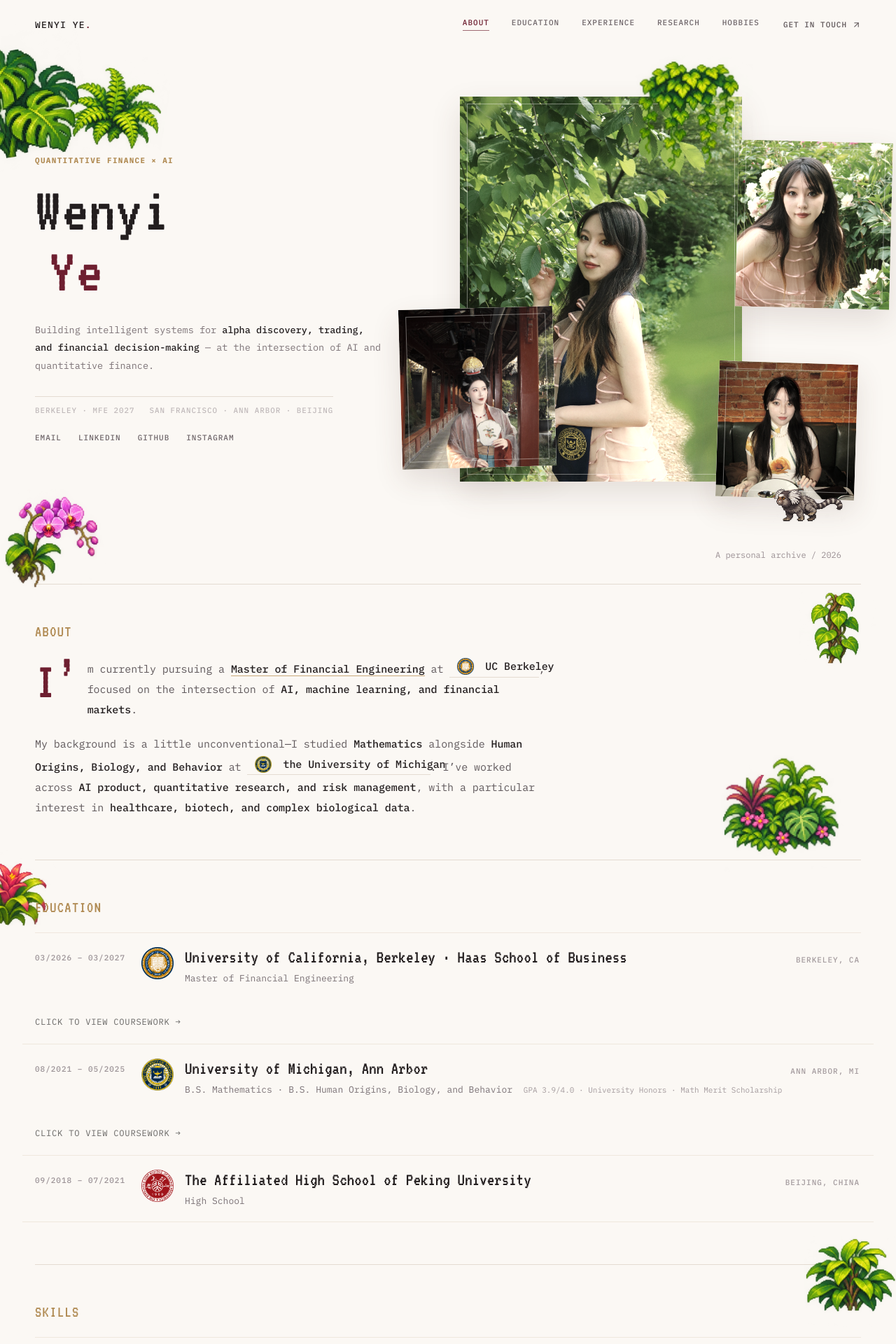
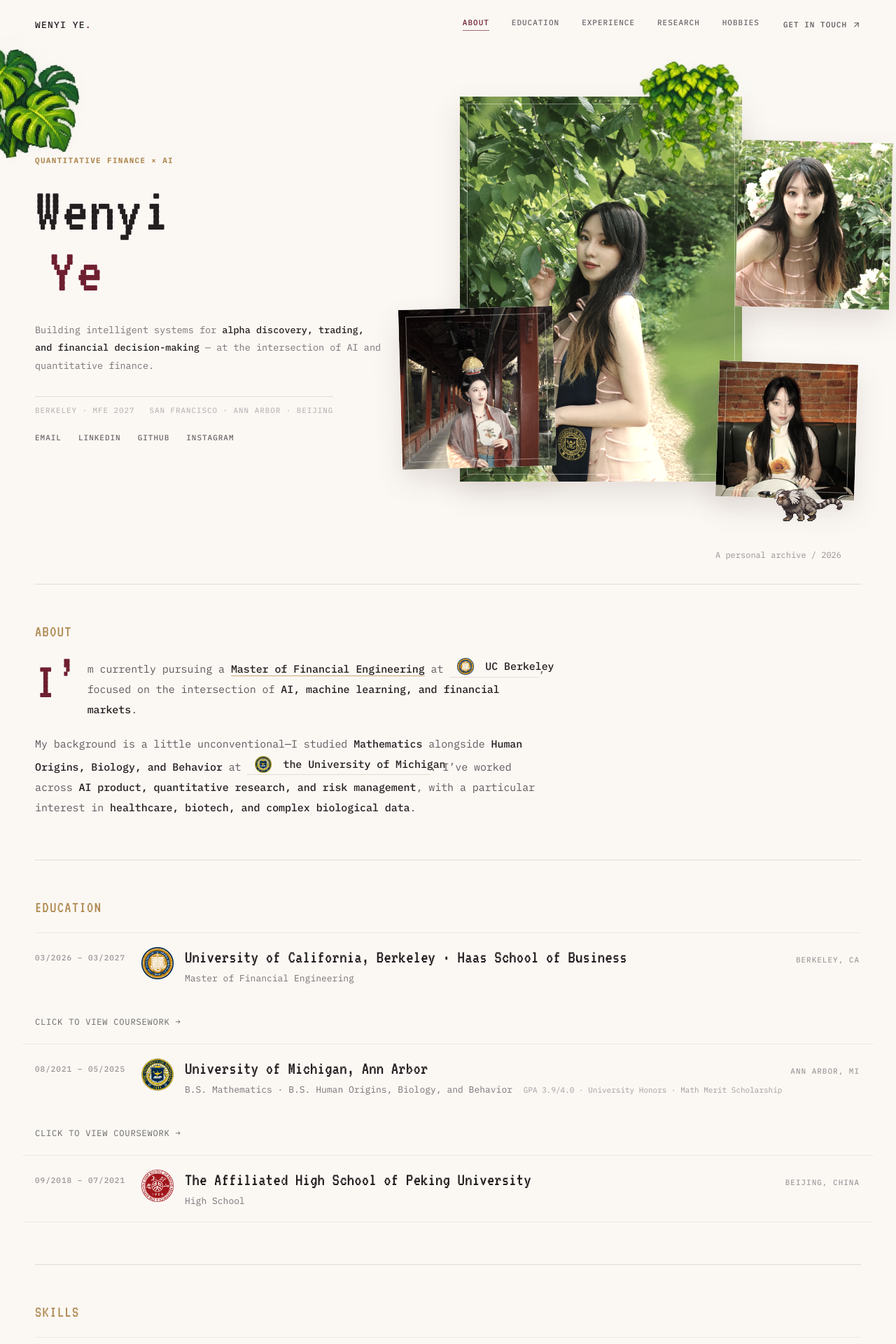
Before and after one commit to yewenyiywy/wenyi-portfolio, a Next.js app: page / in a window 1280 px wide. Shown: the top 1920 px of the page at 70% size. Built offline with nearby package versions, Linux system fonts and the light colour scheme.

Commit message:
Simplify homepage foliage and remove duplicate decorations

```diff
--- a/app/page.tsx
+++ b/app/page.tsx
@@ -226,7 +226,7 @@ export default function Home(){
     return () => { document.body.style.overflow = prev; document.removeEventListener('keydown', onKey) }
   }, [shot, close])
 
-  return <main id="top" className={rainforest.page} ref={pageRef}>
+  return <main id="top" ref={pageRef}>
   <div className="progress" ref={barRef} aria-hidden="true"></div>
 
   <nav className="nav wrap" ref={navRef}>
@@ -260,9 +260,7 @@ export default function Home(){
 
   <header className="fashion-hero wrap">
     <RainforestPlant slot="heroMonstera" />
-    <RainforestPlant slot="heroFern" />
     <RainforestPlant slot="heroVine" />
-    <RainforestPlant slot="heroOrchid" />
     <div className="hero-editorial reveal reveal-1">
       <div className="hero-kicker">Quantitative Finance × AI</div>
         <h1>Wenyi <em>Ye</em></h1>
@@ -286,19 +284,18 @@ export default function Home(){
     </div>
   </header>
 
-  <section id="about" className="section wrap"><RainforestPlant slot="aboutClimber" /><RainforestPlant slot="aboutGround" /><div className="section-label reveal">ABOUT</div><div className="about-prose reveal">
+  <section id="about" className="section wrap"><div className="section-label reveal">ABOUT</div><div className="about-prose reveal">
     <p>I’m currently pursuing a <a className="degree-link" href="https://mfe.haas.berkeley.edu/"><strong>Master of Financial Engineering</strong></a> at <InlineInstitution logo={logos.berkeley} alt="UC Berkeley" href="https://www.berkeley.edu/">UC Berkeley</InlineInstitution>, focused on the intersection of <strong>AI, machine learning, and financial markets</strong>.</p>
     <p>My background is a little unconventional—I studied <strong>Mathematics</strong> alongside <strong>Human Origins, Biology, and Behavior</strong> at <InlineInstitution logo={logos.umich} alt="University of Michigan" href="https://umich.edu/">the University of Michigan</InlineInstitution>. I’ve worked across <strong>AI product, quantitative research, and risk management</strong>, with a particular interest in <strong>healthcare, biotech, and complex biological data</strong>.</p>
   </div></section>
 
-  <section id="education" className="section wrap"><RainforestPlant slot="educationBromeliad" /><div className="section-label reveal">EDUCATION</div><div className="timeline">
+  <section id="education" className="section wrap"><div className="section-label reveal">EDUCATION</div><div className="timeline">
     <article className="timeline-entry edu"><div className="date">03/2026 – 03/2027</div><div className="entry-content"><div className="entry-top"><Brand src={logos.berkeley} alt="UC Berkeley"/><div className="entry-title"><div className="title-line"><h3>University of California, Berkeley · Haas School of Business</h3><span className="location">Berkeley, CA</span></div><div className="role">Master of Financial Engineering</div></div></div></div><div className="coursework-anchor"><CourseworkPanel school="berkeley" open={openCoursework === "berkeley"} onToggle={() => setOpenCoursework(openCoursework === "berkeley" ? null : "berkeley")} /></div></article>
     <article className="timeline-entry edu"><div className="date">08/2021 – 05/2025</div><div className="entry-content"><div className="entry-top"><Brand src={logos.umich} alt="University of Michigan"/><div className="entry-title"><div className="title-line"><h3>University of Michigan, Ann Arbor</h3><span className="location">Ann Arbor, MI</span></div><div className="role">B.S. Mathematics · B.S. Human Origins, Biology, and Behavior <span className="minor-note">GPA 3.9/4.0 · University Honors · Math Merit Scholarship</span></div></div></div></div><div className="coursework-anchor"><CourseworkPanel school="umich" open={openCoursework === "umich"} onToggle={() => setOpenCoursework(openCoursework === "umich" ? null : "umich")} /></div></article>
     <article className="timeline-entry edu"><div className="date">09/2018 – 07/2021</div><div className="entry-content"><div className="entry-top"><Brand src={logos.bdfz} alt="The Affiliated High School of Peking University"/><div className="entry-title"><div className="title-line"><h3>The Affiliated High School of Peking University</h3><span className="location">Beijing, China</span></div><div className="role">High School</div></div></div></div></article>
   </div></section>
 
   <section id="skills" className="section wrap">
-    <RainforestPlant slot="skillsShrub" />
     <div className="section-label reveal">SKILLS</div>
     <div className="focus-lines reveal">
       <div><b>Programming</b><span>Python (Pandas · NumPy · SciPy · PyTorch · scikit-learn) · C++ · SQL · R</span></div>
@@ -368,8 +365,8 @@ export default function Home(){
     )}
   </section>
 
-  <section id="experience" className="section wrap"><RainforestPlant slot="experienceHeliconia" /><div className="section-label reveal">EXPERIENCE</div><div className="timeline">{experience.map(item=><Entry item={item} key={item.company}/>)}</div></section>
-  <section id="research" className="section wrap"><RainforestPlant slot="researchMoss" /><div className="section-label reveal">RESEARCH & PROJECTS</div><div className="timeline">{research.map(item=><Entry item={item} key={item.company}/>)}</div></section>
+  <section id="experience" className="section wrap"><div className="section-label reveal">EXPERIENCE</div><div className="timeline">{experience.map(item=><Entry item={item} key={item.company}/>)}</div></section>
+  <section id="research" className="section wrap"><div className="section-label reveal">RESEARCH & PROJECTS</div><div className="timeline">{research.map(item=><Entry item={item} key={item.company}/>)}</div></section>
 
   <footer id="contact" className="footer wrap reveal"><div><div className="section-label reveal">CONTACT</div><h2>Say hello.</h2></div><div className="footer-links"><a href="mailto:ywywywy@berkeley.edu"><Mail size={14}/>ywywywy@berkeley.edu</a><a href="https://www.linkedin.com/in/wenyi-wendy-ye-01458a280/" target="_blank" rel="noreferrer"><Linkedin size={14}/> LinkedIn</a><a href="https://github.com/yewenyiywy" target="_blank" rel="noreferrer"><Github size={14}/> GitHub / yewenyiywy</a><a href="https://www.instagram.com/ye_wen_yi/" target="_blank" rel="noreferrer"><Instagram size={14}/> Instagram / ye_wen_yi</a></div><div className="copyright">© 2026 Wenyi Ye</div></footer>
 
--- a/app/rainforest.module.css
+++ b/app/rainforest.module.css
@@ -10,8 +10,6 @@
   user-select: none;
 }
 
-.page > :global(.section) { position: relative; }
-
 .heroMonstera {
   --plant-size: clamp(136px, 16vw, 212px);
   top: -34px;
@@ -19,87 +17,18 @@
   background-image: url('/rainforest/monstera.webp');
   transform: rotate(-9deg);
 }
-.heroFern {
-  --plant-size: clamp(95px, 11vw, 150px);
-  top: 7px;
-  left: 48px;
-  background-image: url('/rainforest/fern.webp');
-  transform: rotate(9deg);
-  z-index: 5;
-}
 .heroVine {
   --plant-size: clamp(125px, 14vw, 185px);
   top: 8px;
   right: 13%;
   background-image: url('/rainforest/vine.webp');
 }
-.heroOrchid {
-  --plant-size: clamp(100px, 12vw, 150px);
-  bottom: -15px;
-  left: -48px;
-  background-image: url('/rainforest/orchid.webp');
-}
-.aboutClimber {
-  --plant-size: 112px;
-  top: 8px;
-  right: -24px;
-  background-image: url('/rainforest/climber.webp');
-}
-.aboutGround {
-  --plant-size: 175px;
-  right: 25px;
-  bottom: -25px;
-  background-image: url('/rainforest/ground.webp');
-}
-.educationBromeliad {
-  --plant-size: 126px;
-  top: -14px;
-  left: -103px;
-  background-image: url('/rainforest/bromeliad.webp');
-  transform: rotate(9deg);
-  z-index: 1;
-}
-.skillsShrub {
-  --plant-size: 140px;
-  top: -44px;
-  right: -58px;
-  background-image: url('/rainforest/shrub.webp');
-}
-.experienceHeliconia {
-  --plant-size: 126px;
-  top: 6px;
-  left: -105px;
-  background-image: url('/rainforest/heliconia.webp');
-  z-index: 1;
-}
-.researchMoss {
-  --plant-size: 160px;
-  right: -59px;
-  bottom: -32px;
-  background-image: url('/rainforest/moss.webp');
-}
-
-@media (max-width: 1080px) {
-  .aboutClimber { --plant-size: 88px; right: -28px; top: -24px; }
-  .aboutGround { --plant-size: 130px; right: -24px; bottom: -36px; }
-  .educationBromeliad, .experienceHeliconia { --plant-size: 92px; left: -60px; top: -22px; }
-  .skillsShrub { --plant-size: 105px; right: -25px; top: -32px; }
-  .researchMoss { --plant-size: 110px; right: -23px; bottom: -27px; }
-}
-
 @media (max-width: 820px) {
   .heroMonstera { --plant-size: 112px; top: -18px; right: -26px; left: auto; }
-  .heroFern { --plant-size: 83px; top: 28px; right: 31px; left: auto; }
   .heroVine { --plant-size: 108px; top: auto; bottom: 188px; right: -29px; }
-  .heroOrchid { --plant-size: 100px; left: -24px; bottom: -17px; }
-  .aboutClimber { --plant-size: 76px; }
-  .aboutGround { --plant-size: 101px; right: -17px; bottom: -24px; }
 }
 
 @media (max-width: 420px) {
   .heroMonstera { --plant-size: 91px; right: -24px; top: -21px; }
-  .heroFern { --plant-size: 65px; right: -1px; top: 22px; }
   .heroVine { --plant-size: 89px; right: -24px; }
-  .heroOrchid { --plant-size: 92px; }
-  .educationBromeliad, .experienceHeliconia { left: -53px; --plant-size: 76px; }
 }
```
